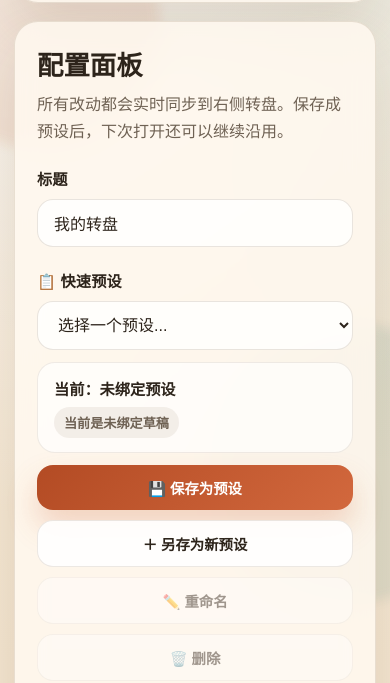
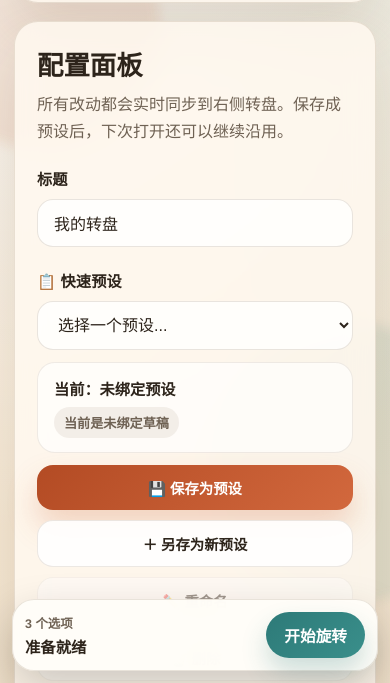
Before and after one commit to Dainslef-1412/LuckyWheel, a website built with Vite: page index.html in a window 390 px wide. Shown: the part 161-844 px from the top of the page. Built offline with nearby package versions, Linux system fonts and the light colour scheme.

Commit message:
Improve mobile quick decision flow

```diff
--- a/index.html
+++ b/index.html
@@ -506,6 +506,10 @@
             font-size: 1rem;
         }
 
+        .mobile-decision-bar {
+            display: none;
+        }
+
         .share-modal {
             display: none;
             position: fixed;
@@ -585,7 +589,7 @@
 
         @media (max-width: 768px) {
             body {
-                padding: 18px 14px 36px;
+                padding: 18px 14px 112px;
             }
 
             .topbar,
@@ -611,7 +615,19 @@
 
             .option-item {
                 display: grid;
-                grid-template-columns: 1fr 92px auto;
+                grid-template-columns: minmax(0, 1fr) 88px 44px;
+                gap: 8px;
+                padding: 8px;
+            }
+
+            .option-item input[type="number"] {
+                width: 100%;
+            }
+
+            .option-item .btn-danger {
+                width: 44px;
+                min-height: 44px;
+                padding: 0;
             }
 
             .preview-stage {
@@ -621,6 +637,65 @@
 
             .share-modal-actions {
                 flex-direction: column;
+            }
+
+            .mobile-decision-bar {
+                position: fixed;
+                left: 12px;
+                right: 12px;
+                bottom: max(12px, env(safe-area-inset-bottom));
+                z-index: 900;
+                display: grid;
+                grid-template-columns: minmax(0, 1fr) auto;
+                gap: 12px;
+                align-items: center;
+                padding: 12px;
+                border-radius: 22px;
+                background: rgba(255, 253, 248, 0.96);
+                border: 1px solid rgba(103, 70, 38, 0.14);
+                box-shadow: 0 18px 44px rgba(34, 22, 10, 0.22);
+                backdrop-filter: blur(14px);
+            }
+
+            .mobile-decision-meta {
+                min-width: 0;
+                display: flex;
+                flex-direction: column;
+                gap: 3px;
+            }
+
+            .mobile-option-count {
+                color: var(--muted);
+                font-size: 0.78rem;
+                font-weight: 700;
+            }
+
+            .mobile-result {
+                color: var(--text);
+                font-size: 0.96rem;
+                font-weight: 800;
+                overflow: hidden;
+                text-overflow: ellipsis;
+                white-space: nowrap;
+            }
+
+            .mobile-spin-btn {
+                min-height: 46px;
+                padding: 0 18px;
+                border: none;
+                border-radius: 999px;
+                background: linear-gradient(135deg, var(--teal) 0%, #3a8f8b 100%);
+                color: white;
+                font-size: 0.98rem;
+                font-weight: 800;
+                cursor: pointer;
+                box-shadow: 0 14px 26px rgba(45, 122, 120, 0.24);
+            }
+
+            .mobile-spin-btn:disabled {
+                opacity: 0.55;
+                cursor: not-allowed;
+                box-shadow: none;
             }
         }
     </style>
@@ -746,6 +821,16 @@
             </div>
         </div>
 
+        <div class="mobile-decision-bar" id="mobile-decision-bar">
+            <div class="mobile-decision-meta">
+                <span class="mobile-option-count" id="mobile-option-count">3 个选项</span>
+                <strong class="mobile-result" id="mobile-result">准备就绪</strong>
+            </div>
+            <button type="button" class="mobile-spin-btn" id="mobile-spin-btn">
+                开始旋转
+            </button>
+        </div>
+
         <div class="share-modal" id="share-modal">
             <div class="share-modal-content">
                 <button class="share-close" id="share-close">&times;</button>
--- a/src/main.js
+++ b/src/main.js
@@ -92,6 +92,7 @@ function init() {
     renderPresetSelector();
     renderPresetUI();
     updateWheelPreview();
+    updateMobileQuickBar('准备就绪');
     setupEventListeners();
 
     console.log('Wheel generator initialized');
@@ -104,7 +105,11 @@ function cacheElements() {
         optionsList: document.getElementById('options-list'),
         addOptionBtn: document.getElementById('add-option'),
         previewWheel: document.getElementById('preview-wheel'),
+        previewPanel: document.querySelector('.preview-panel'),
         spinBtn: document.getElementById('spin-btn'),
+        mobileSpinBtn: document.getElementById('mobile-spin-btn'),
+        mobileOptionCount: document.getElementById('mobile-option-count'),
+        mobileResult: document.getElementById('mobile-result'),
         resultDisplay: document.getElementById('result-display'),
         presetSelector: document.getElementById('preset-selector'),
         presetCurrent: document.getElementById('preset-current'),
@@ -144,6 +149,7 @@ function setupEventListeners() {
 
     elements.addOptionBtn.addEventListener('click', addOption);
     elements.spinBtn.addEventListener('click', handleSpin);
+    elements.mobileSpinBtn.addEventListener('click', handleMobileSpin);
     elements.presetSelector.addEventListener('change', handlePresetSelection);
     elements.presetSaveBtn.addEventListener('click', handlePresetSave);
     elements.duplicatePresetBtn.addEventListener('click', saveAsNewPreset);
@@ -157,7 +163,7 @@ function setupEventListeners() {
     elements.presetNameCancelBtn.addEventListener('click', () => closePresetNameModal(null));
     elements.presetNameClose.addEventListener('click', () => closePresetNameModal(null));
     elements.presetNameInput.addEventListener('keydown', handlePresetNameModalKeydown);
-    elements.optionsList.addEventListener('input', debounce(handleOptionInput, 300));
+    elements.optionsList.addEventListener('input', handleOptionInput);
     elements.optionsList.addEventListener('click', handleOptionClick);
 }
 
@@ -251,6 +257,7 @@ function handleConfigMutation({ rerenderOptions = false } = {}) {
     }
 
     updateWheelPreview();
+    updateMobileQuickBar('准备就绪');
     syncPresetDirtyState();
     renderPresetUI();
 }
@@ -399,6 +406,28 @@ function updateWheelPreview() {
     });
 }
 
+function updateMobileQuickBar(statusText) {
+    if (!elements.mobileOptionCount || !elements.mobileResult) return;
+
+    elements.mobileOptionCount.textContent = `${state.config.items.length} 个选项`;
+    if (statusText) {
+        elements.mobileResult.textContent = statusText;
+    }
+}
+
+function setSpinControlsDisabled(disabled) {
+    elements.spinBtn.disabled = disabled;
+    elements.mobileSpinBtn.disabled = disabled;
+}
+
+function handleMobileSpin() {
+    elements.previewPanel.scrollIntoView({
+        behavior: 'smooth',
+        block: 'start'
+    });
+    handleSpin();
+}
+
 function handleSpin() {
     if (state.isSpinning) return;
     if (state.config.items.length < 2) {
@@ -407,10 +436,11 @@ function handleSpin() {
     }
 
     state.isSpinning = true;
-    elements.spinBtn.disabled = true;
+    setSpinControlsDisabled(true);
     elements.resultDisplay.classList.remove('placeholder', 'show');
     elements.resultDisplay.textContent = '🎰 旋转中...';
     elements.resultDisplay.classList.add('show');
+    updateMobileQuickBar('旋转中...');
 
     const winner = weightedRandom(state.config.items);
     const angles = calculateSectorAngles(state.config.items);
@@ -433,13 +463,14 @@ function handleSpin() {
     setTimeout(() => {
         state.isSpinning = false;
         state.currentRotation = finalRotation;
-        elements.spinBtn.disabled = false;
+        setSpinControlsDisabled(false);
 
         if (centerText) {
             centerText.textContent = winner.label;
         }
 
         elements.resultDisplay.innerHTML = `🎉 恭喜！结果是：<strong>${winner.label}</strong>`;
+        updateMobileQuickBar(`结果：${winner.label}`);
     }, 4000);
 }
 
@@ -453,6 +484,7 @@ export function setConfig(config) {
     renderOptionsList();
     renderThemeSelector();
     updateWheelPreview();
+    updateMobileQuickBar('准备就绪');
     syncPresetDirtyState();
     renderPresetUI();
 }
```
